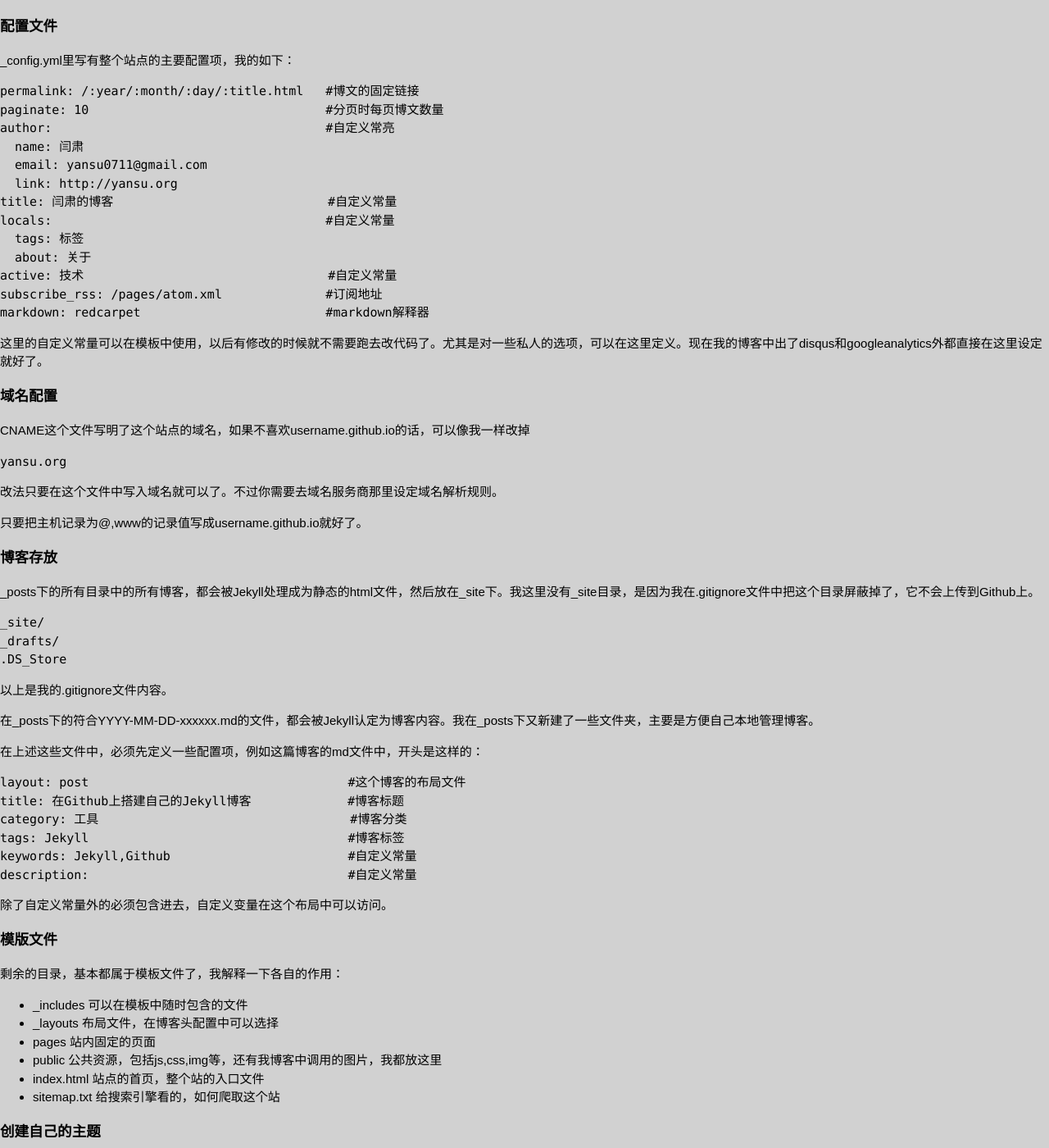
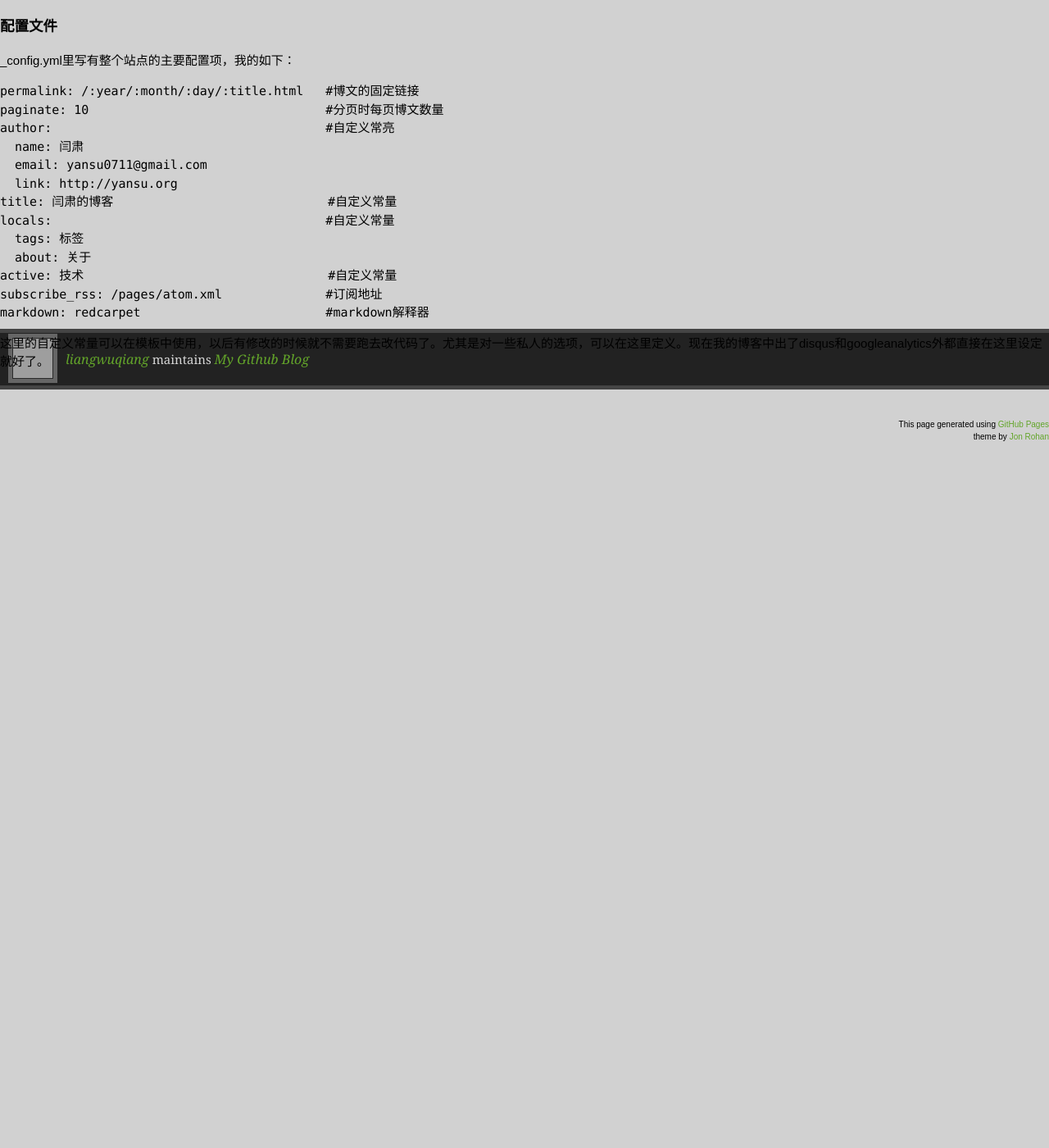
Before and after one commit to liangwuqiang/AQ-blog, a Jekyll site: the page built from _posts/2017-06-06-在Github上搭建Jekyll博客和创建主题.md, in a window 1280 px wide and 1400 px high, scrolled down 1396 px. Shown: the whole window at 82% size. Built offline with Jekyll 4.4.1, drawn with Linux system fonts in a browser that asks for light colours; after the commit the page ends 2026 px from its top, so only the background shows below that; some of the changed text lies outside the part shown; grey boxes are pictures that could not be loaded.

Commit message:
Update 2017-06-06-在Github上搭建Jekyll博客和创建主题.md

````diff
--- a/_posts/2017-06-06-在Github上搭建Jekyll博客和创建主题.md
+++ b/_posts/2017-06-06-在Github上搭建Jekyll博客和创建主题.md
@@ -80,83 +80,3 @@ markdown: redcarpet                         #markdown解释器
 ```
 
 这里的自定义常量可以在模板中使用，以后有修改的时候就不需要跑去改代码了。尤其是对一些私人的选项，可以在这里定义。现在我的博客中出了disqus和googleanalytics外都直接在这里设定就好了。
-
-### 域名配置
-
-CNAME这个文件写明了这个站点的域名，如果不喜欢username.github.io的话，可以像我一样改掉
-
-```a
-yansu.org
-```
-
-改法只要在这个文件中写入域名就可以了。不过你需要去域名服务商那里设定域名解析规则。
-
-只要把主机记录为@,www的记录值写成username.github.io就好了。
-
-### 博客存放
-
-\_posts下的所有目录中的所有博客，都会被Jekyll处理成为静态的html文件，然后放在_site下。我这里没有_site目录，是因为我在.gitignore文件中把这个目录屏蔽掉了，它不会上传到Github上。
-
-```a
-_site/
-_drafts/
-.DS_Store
-```
-
-以上是我的.gitignore文件内容。
-
-在_posts下的符合YYYY-MM-DD-xxxxxx.md的文件，都会被Jekyll认定为博客内容。我在_posts下又新建了一些文件夹，主要是方便自己本地管理博客。
-
-在上述这些文件中，必须先定义一些配置项，例如这篇博客的md文件中，开头是这样的：
-
-```a
-layout: post                                   #这个博客的布局文件
-title: 在Github上搭建自己的Jekyll博客             #博客标题
-category: 工具                                  #博客分类
-tags: Jekyll                                   #博客标签
-keywords: Jekyll,Github                        #自定义常量
-description:                                   #自定义常量
-```
-
-除了自定义常量外的必须包含进去，自定义变量在这个布局中可以访问。
-
-### 模版文件
-
-剩余的目录，基本都属于模板文件了，我解释一下各自的作用：
-
-* \_includes 可以在模板中随时包含的文件
-* \_layouts 布局文件，在博客头配置中可以选择
-* pages 站内固定的页面
-* public 公共资源，包括js,css,img等，还有我博客中调用的图片，我都放这里
-* index.html 站点的首页，整个站的入口文件
-* sitemap.txt 给搜索引擎看的，如何爬取这个站
-
-### 创建自己的主题
-
-上面讲了如何布局好站内文件结构，接下来主要就是如何创建一个自己的主题了。
-
-布局文件是整个主题最重要的文件，这些文件告诉Jekyll如何去形成一个html页面。
-
-首先我说一下我最基础的page.html文件，因为它决定了入口文件index.html的布局。
-
-```HTML
-layout: base
-
-<div class="row">
-  <div class="col-md-12 aside3-title">
-    <br>
-    <h2 id="#identifier">{{ page.title }}</h2>
-  </div>
-  <div class="col-md-12 aside3-content">
-    <div id="page-content">
-      {{ content }}
-    </div>
-    <hr>
-    {% include disqus.html %}
-  </div>
-</div>
-```
-
-从这里可以看到这个文件写起来一点都不复杂，但是为什么开头还有个layout呢？因为它也不是最基本的布局文件，最基本的是base.html，我们看一下它的内容。
-
-=================================================
````
